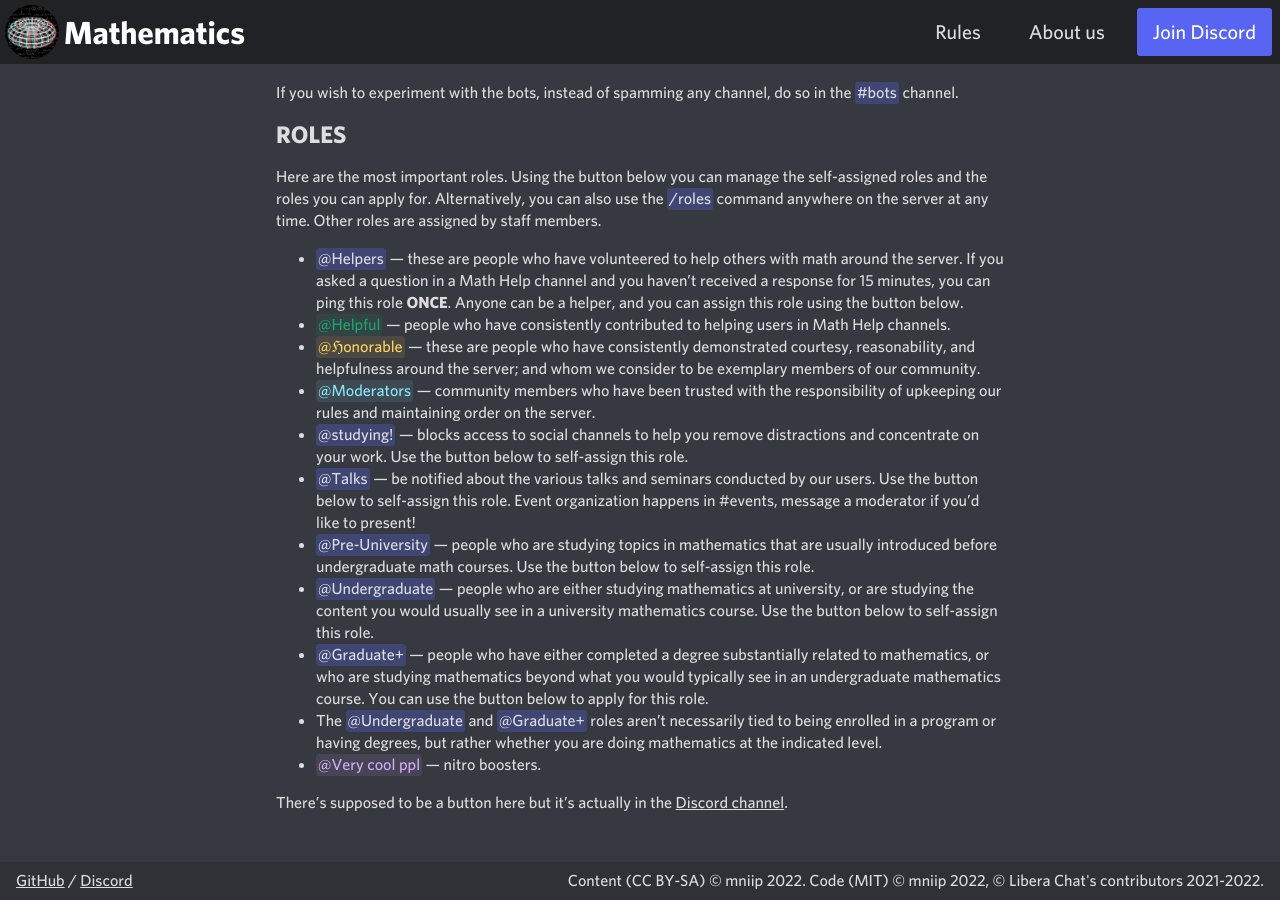
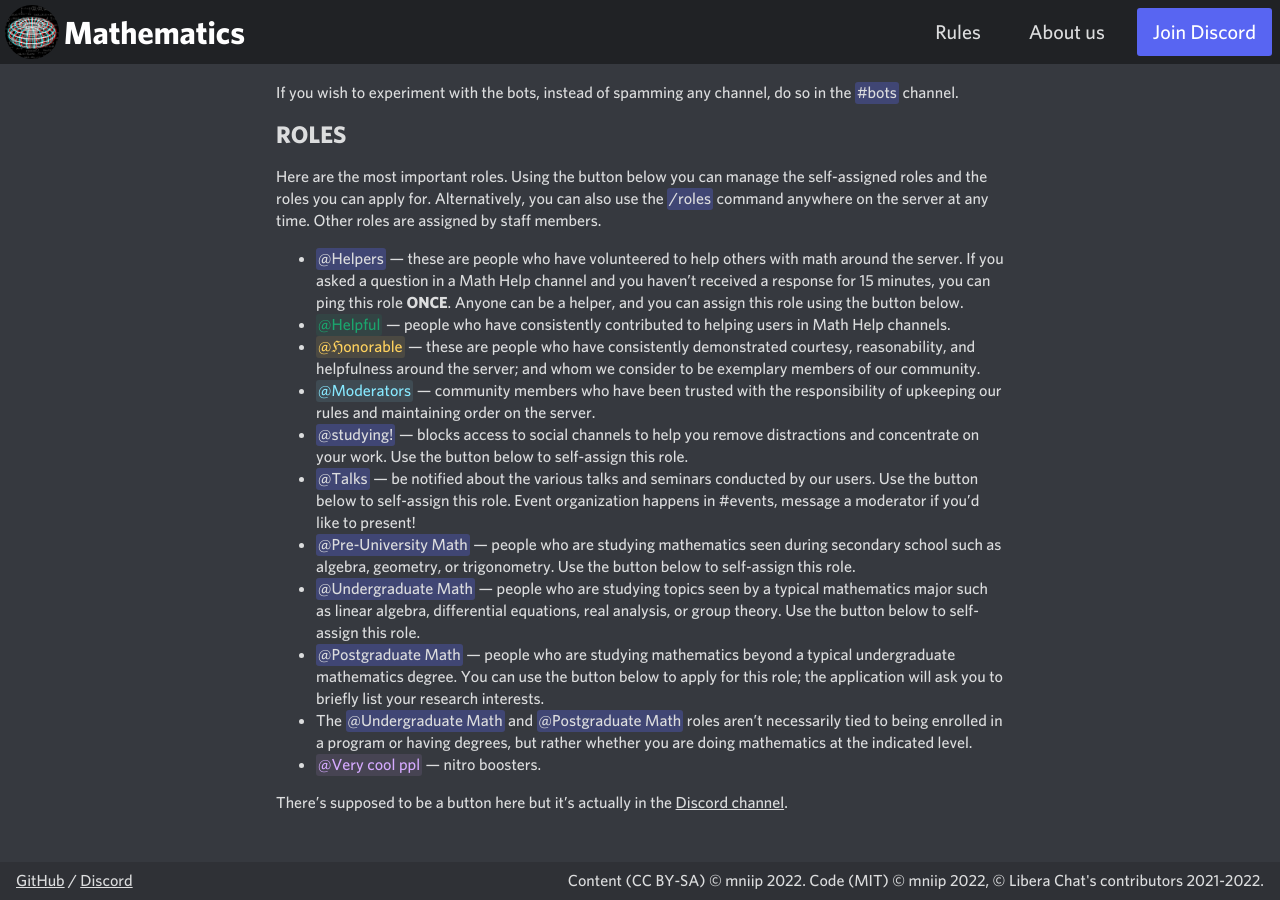
Before and after one commit to discord-math/discord-math.github.io, a Jekyll site: the page built from info.md, in a window 1280 px wide and 900 px high, scrolled down 1966 px. Built offline with Jekyll 4.4.1, drawn with Linux system fonts in a browser that asks for light colours.

Commit message:
Change math level role descriptions in #info

```diff
--- a/info.md
+++ b/info.md
@@ -50,10 +50,10 @@ Here are the most important roles. Using the button below you can manage the sel
  - <a class="mention moderators">@Moderators</a> — community members who have been trusted with the responsibility of upkeeping our rules and maintaining order on the server.
  - <a class="mention">@studying!</a> — blocks access to social channels to help you remove distractions and concentrate on your work. Use the button below to self-assign this role.
  - <a class="mention">@Talks</a> — be notified about the various talks and seminars conducted by our users. Use the button below to self-assign this role. Event organization happens in #events, message a moderator if you'd like to present!
- - <a class="mention">@Pre-University</a> — people who are studying topics in mathematics that are usually introduced before undergraduate math courses. Use the button below to self-assign this role.
- - <a class="mention">@Undergraduate</a> — people who are either studying mathematics at university, or are studying the content you would usually see in a university mathematics course. Use the button below to self-assign this role.
- - <a class="mention">@Graduate+</a> — people who have either completed a degree substantially related to mathematics, or who are studying mathematics beyond what you would typically see in an undergraduate mathematics course. You can use the button below to apply for this role.
- - The <a class="mention">@Undergraduate</a> and <a class="mention">@Graduate+</a> roles aren’t necessarily tied to being enrolled in a program or having degrees, but rather whether you are doing mathematics at the indicated level.
+ - <a class="mention">@Pre-University Math</a> — people who are studying mathematics seen during secondary school such as algebra, geometry, or trigonometry. Use the button below to self-assign this role.
+ - <a class="mention">@Undergraduate Math</a> — people who are studying topics seen by a typical mathematics major such as linear algebra, differential equations, real analysis, or group theory. Use the button below to self-assign this role.
+ - <a class="mention">@Postgraduate Math</a> — people who are studying mathematics beyond a typical undergraduate mathematics degree. You can use the button below to apply for this role; the application will ask you to briefly list your research interests.
+ - The <a class="mention">@Undergraduate Math</a> and <a class="mention">@Postgraduate Math</a> roles aren’t necessarily tied to being enrolled in a program or having degrees, but rather whether you are doing mathematics at the indicated level.
  - <a class="mention booster">@Very cool ppl</a> — nitro boosters.
 
 There's supposed to be a button here but it's actually in the [Discord channel](https://discord.com/channels/268882317391429632/525440994242461702/987801227414880296){: target="_blank"}.
```
